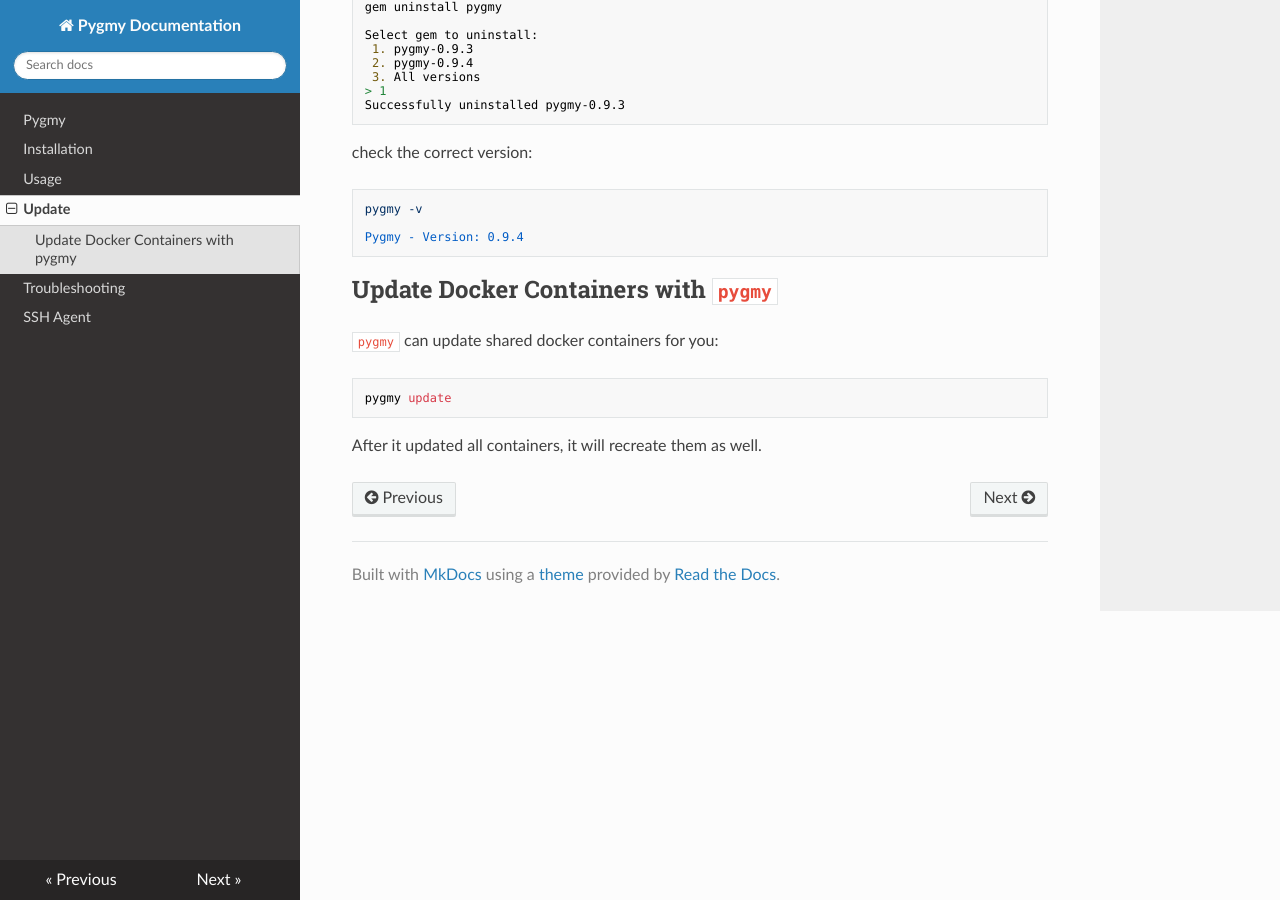
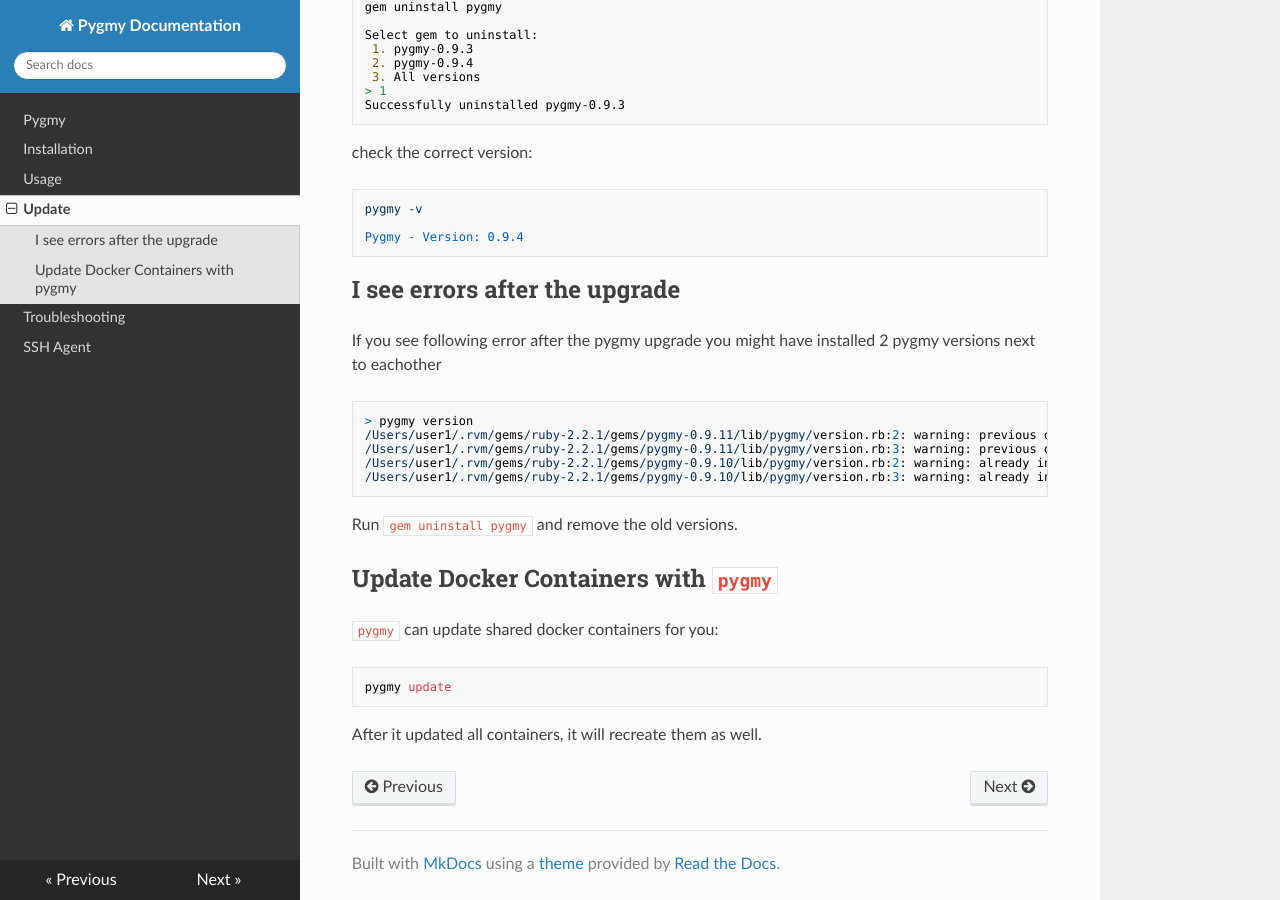
Before and after one commit to pygmystack/pygmy-legacy, an MkDocs documentation site: the page built from docs/update.md, in a window 1280 px wide and 900 px high, scrolled down 648 px. Built offline with MkDocs 1.6.1, drawn with Linux system fonts in a browser that asks for light colours; nearby versions of some CDN libraries.

Commit message:
updating documentation (#43)

````diff
--- a/docs/update.md
+++ b/docs/update.md
@@ -39,6 +39,19 @@ check the correct version:
     Pygmy - Version: 0.9.4
 
 
+## I see errors after the upgrade
+
+If you see following error after the pygmy upgrade you might have installed 2 pygmy versions next to eachother
+```
+> pygmy version
+/Users/user1/.rvm/gems/ruby-2.2.1/gems/pygmy-0.9.11/lib/pygmy/version.rb:2: warning: previous definition of VERSION was here
+/Users/user1/.rvm/gems/ruby-2.2.1/gems/pygmy-0.9.11/lib/pygmy/version.rb:3: warning: previous definition of DATE was here
+/Users/user1/.rvm/gems/ruby-2.2.1/gems/pygmy-0.9.10/lib/pygmy/version.rb:2: warning: already initialized constant Pygmy::VERSION
+/Users/user1/.rvm/gems/ruby-2.2.1/gems/pygmy-0.9.10/lib/pygmy/version.rb:3: warning: already initialized constant Pygmy::DATE
+```
+
+Run `gem uninstall pygmy` and remove the old versions.
+
 ## Update Docker Containers with `pygmy`
 
 `pygmy` can update shared docker containers for you:
````
